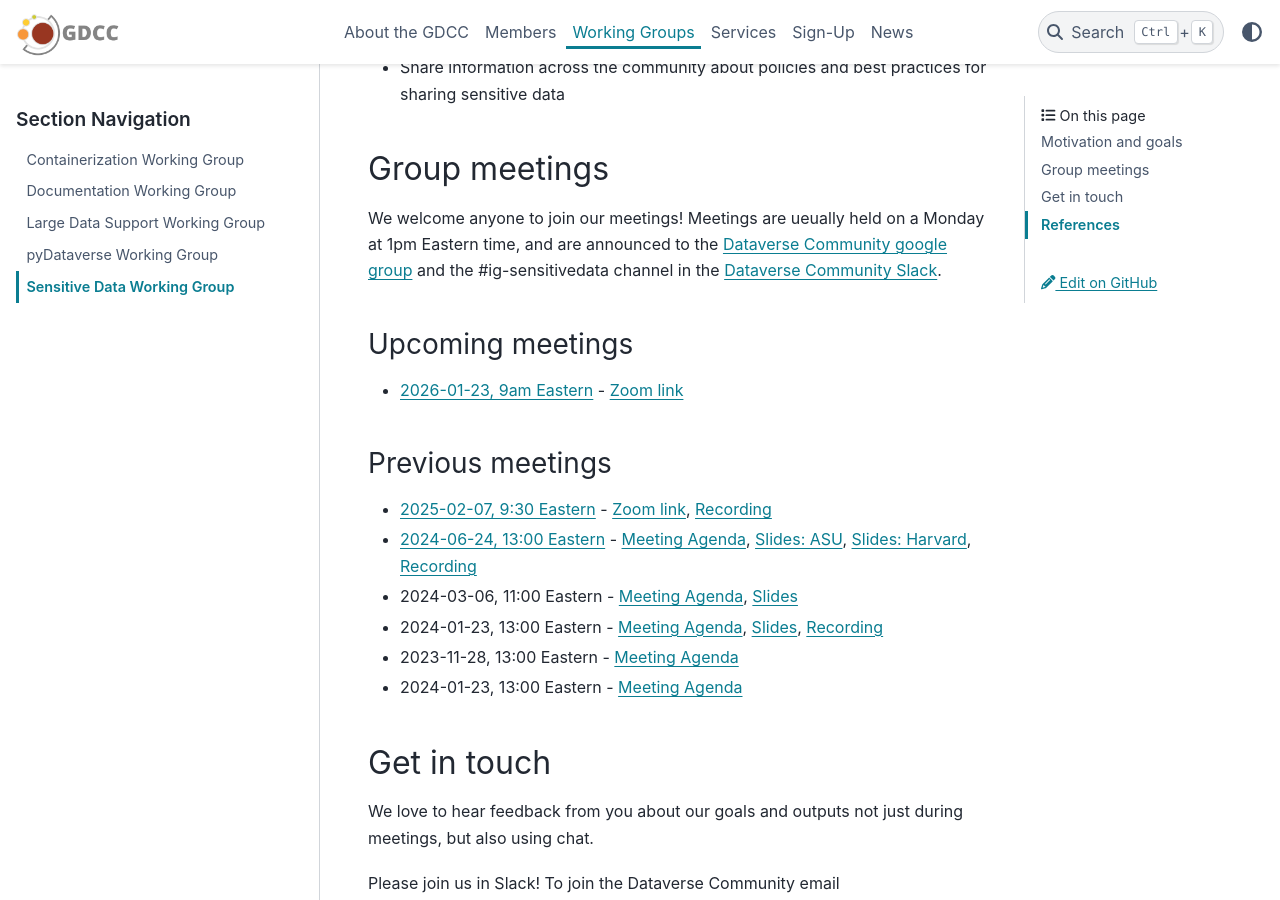
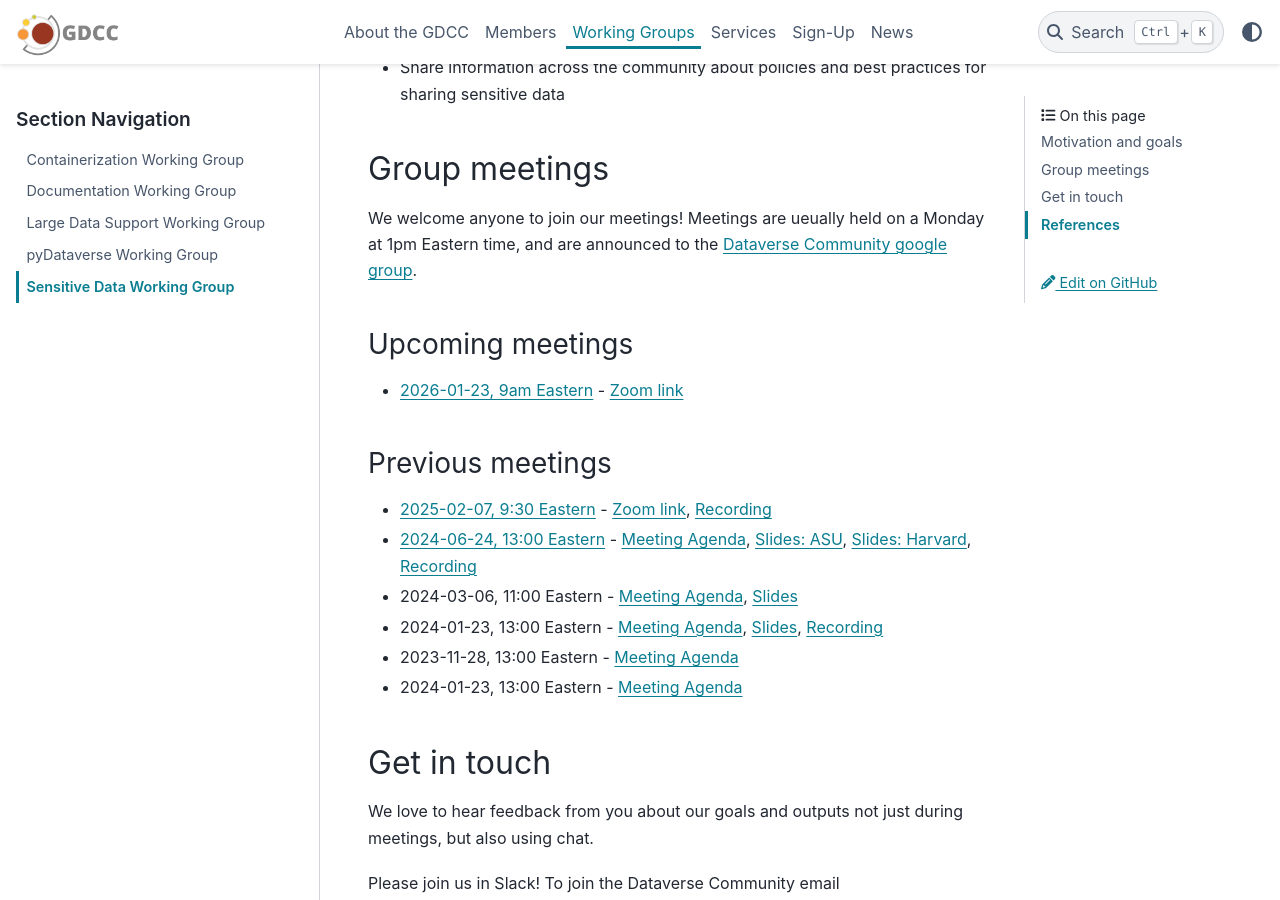
Before and after one commit to gdcc/www.gdcc.io, a Sphinx documentation site: the page built from source/working-groups/sensitive-data.md, in a window 1280 px wide and 900 px high, scrolled down 480 px. Built offline with Sphinx 7.4.7 and the PyData theme 0.15.4, drawn with Linux system fonts in a browser that asks for light colours.

Commit message:
remove Slack link from Sensitive Data
We aren't using Slack anymore. See this issue:

- https://github.com/IQSS/dataverse/issues/8712

```diff
--- a/source/working-groups/sensitive-data.md
+++ b/source/working-groups/sensitive-data.md
@@ -13,7 +13,7 @@ The goals of this group are to:
 
 ##  Group meetings
 
-We welcome anyone to join our meetings! Meetings are ueually held on a Monday at 1pm Eastern time, and are announced to the [Dataverse Community google group](https://groups.google.com/u/1/g/dataverse-community) and the #ig-sensitivedata channel in the [Dataverse Community Slack](https://dataversecommunity.slack.com).
+We welcome anyone to join our meetings! Meetings are ueually held on a Monday at 1pm Eastern time, and are announced to the [Dataverse Community google group](https://groups.google.com/u/1/g/dataverse-community).
 
 ### Upcoming meetings
 
```
